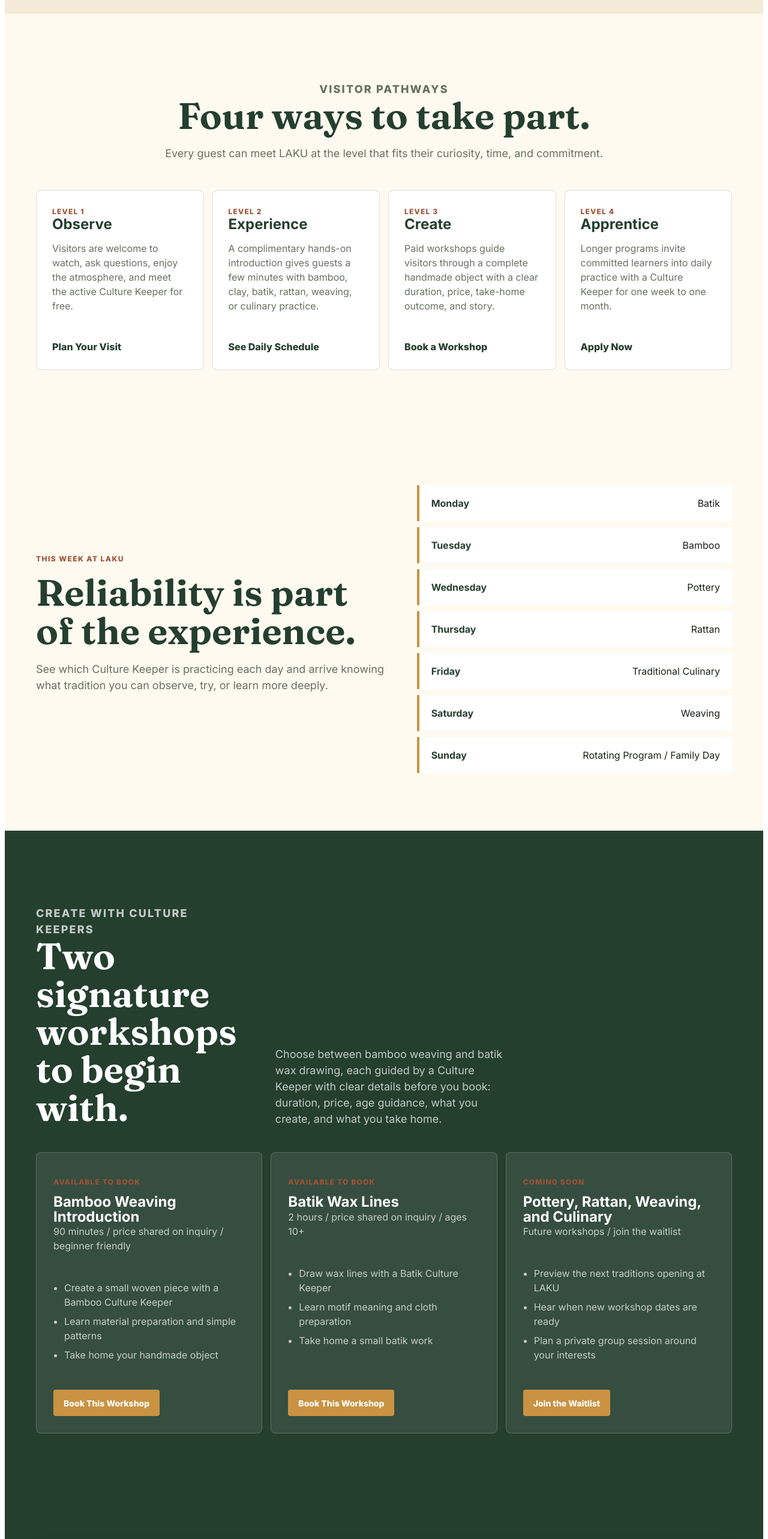
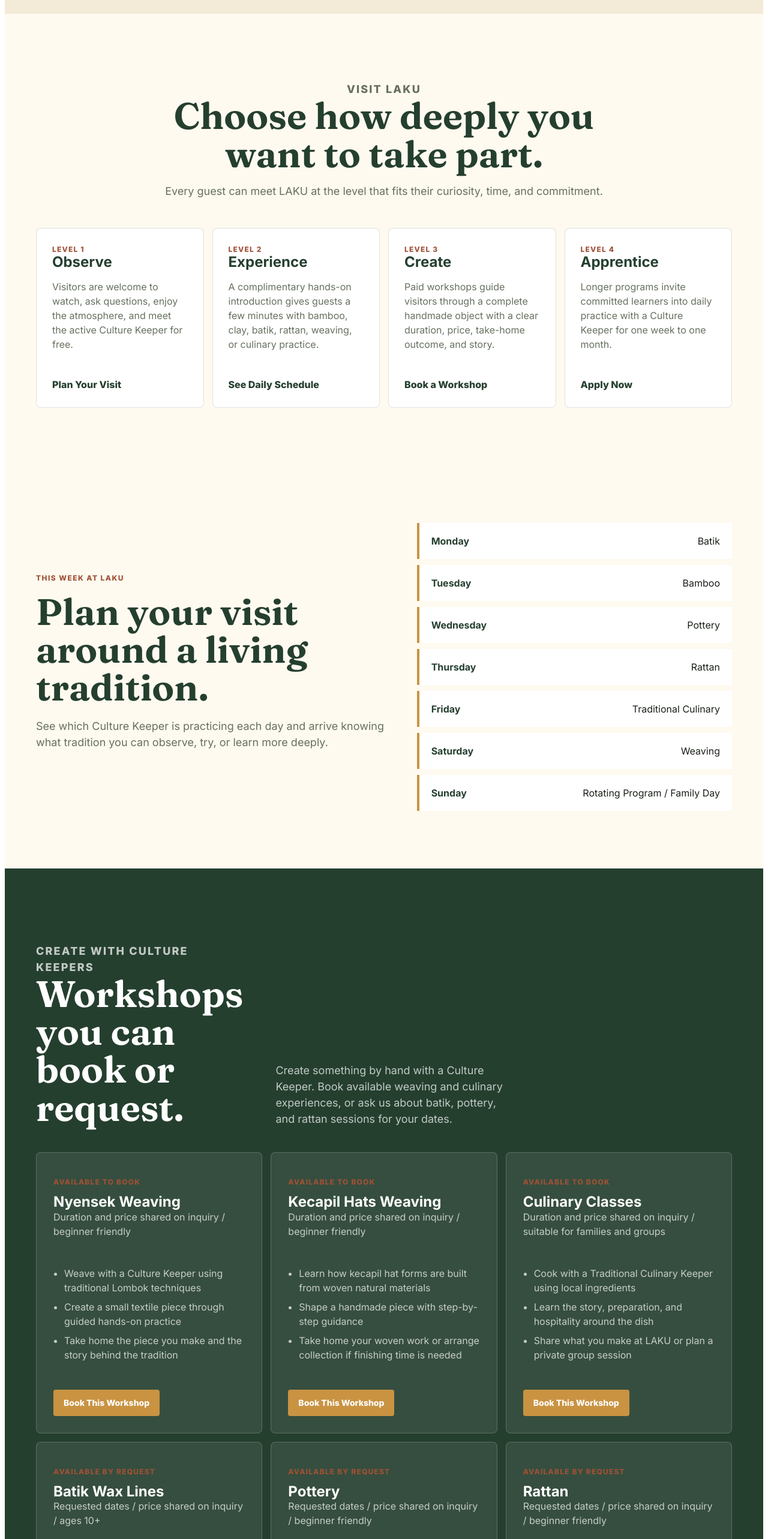
Before and after one commit to jasurhasanov/lakuculture-site, a Nuxt app: page / in a window 1280 px wide. Shown: the part 1640-4206 px from the top of the page at 60% size. Built offline with nearby package versions, Linux system fonts and the light colour scheme.

Commit message:
Revise LAKU workshop copy

```diff
--- a/pages/index.vue
+++ b/pages/index.vue
@@ -68,8 +68,8 @@
       <section id="visit" class="pathway-section">
         <div class="shell">
           <div class="section-head centered">
-            <p class="eyebrow">Visitor pathways</p>
-            <h2>Four ways to take part.</h2>
+            <p class="eyebrow">Visit LAKU</p>
+            <h2>Choose how deeply you want to take part.</h2>
             <p>
               Every guest can meet LAKU at the level that fits their curiosity, time,
               and commitment.
@@ -91,7 +91,7 @@
         <div class="shell split">
           <div>
             <p class="eyebrow dark-text">This week at LAKU</p>
-            <h2>Reliability is part of the experience.</h2>
+            <h2>Plan your visit around a living tradition.</h2>
             <p class="section-copy">
               See which Culture Keeper is practicing each day and arrive knowing what
               tradition you can observe, try, or learn more deeply.
@@ -111,12 +111,12 @@
           <div class="section-head values-head">
             <div>
               <p class="eyebrow">Create with Culture Keepers</p>
-              <h2>Two signature workshops to begin with.</h2>
+              <h2>Workshops you can book or request.</h2>
             </div>
             <p>
-              Choose between bamboo weaving and batik wax drawing, each guided by a
-              Culture Keeper with clear details before you book: duration, price, age
-              guidance, what you create, and what you take home.
+              Create something by hand with a Culture Keeper. Book available weaving
+              and culinary experiences, or ask us about batik, pottery, and rattan
+              sessions for your dates.
             </p>
           </div>
 
@@ -218,12 +218,12 @@
       <section id="inquiry" class="inquiry-section">
         <div class="shell inquiry-grid">
           <div>
-            <p class="eyebrow">Start here</p>
+            <p class="eyebrow">Plan with us</p>
             <h2>Tell us what you want to experience.</h2>
             <p>
               Ask about workshops, apprenticeships, group visits, handmade products,
-              commissions, or custom cultural programs. The LAKU team will follow up
-              with details and availability.
+              commissions, or custom cultural programs. Share your dates and group
+              details, and the LAKU team will follow up with availability.
             </p>
           </div>
 
@@ -315,9 +315,12 @@ const schedule = [
 ]
 
 const workshops = [
-  { status: 'Available to book', title: 'Bamboo Weaving Introduction', meta: '90 minutes / price shared on inquiry / beginner friendly', points: ['Create a small woven piece with a Bamboo Culture Keeper', 'Learn material preparation and simple patterns', 'Take home your handmade object'], cta: 'Book This Workshop' },
-  { status: 'Available to book', title: 'Batik Wax Lines', meta: '2 hours / price shared on inquiry / ages 10+', points: ['Draw wax lines with a Batik Culture Keeper', 'Learn motif meaning and cloth preparation', 'Take home a small batik work'], cta: 'Book This Workshop' },
-  { status: 'Coming soon', title: 'Pottery, Rattan, Weaving, and Culinary', meta: 'Future workshops / join the waitlist', points: ['Preview the next traditions opening at LAKU', 'Hear when new workshop dates are ready', 'Plan a private group session around your interests'], cta: 'Join the Waitlist' }
+  { status: 'Available to book', title: 'Nyensek Weaving', meta: 'Duration and price shared on inquiry / beginner friendly', points: ['Weave with a Culture Keeper using traditional Lombok techniques', 'Create a small textile piece through guided hands-on practice', 'Take home the piece you make and the story behind the tradition'], cta: 'Book This Workshop' },
+  { status: 'Available to book', title: 'Kecapil Hats Weaving', meta: 'Duration and price shared on inquiry / beginner friendly', points: ['Learn how kecapil hat forms are built from woven natural materials', 'Shape a handmade piece with step-by-step guidance', 'Take home your woven work or arrange collection if finishing time is needed'], cta: 'Book This Workshop' },
+  { status: 'Available to book', title: 'Culinary Classes', meta: 'Duration and price shared on inquiry / suitable for families and groups', points: ['Cook with a Traditional Culinary Keeper using local ingredients', 'Learn the story, preparation, and hospitality around the dish', 'Share what you make at LAKU or plan a private group session'], cta: 'Book This Workshop' },
+  { status: 'Available by request', title: 'Batik Wax Lines', meta: 'Requested dates / price shared on inquiry / ages 10+', points: ['Draw wax lines with a Batik Culture Keeper', 'Learn motif meaning and cloth preparation', 'Take home a small batik work'], cta: 'Request This Workshop' },
+  { status: 'Available by request', title: 'Pottery', meta: 'Requested dates / price shared on inquiry / beginner friendly', points: ['Shape clay with a Pottery Culture Keeper', 'Learn basic form, texture, and hand-building techniques', 'Take home your piece or arrange collection after drying and firing'], cta: 'Request This Workshop' },
+  { status: 'Available by request', title: 'Rattan', meta: 'Requested dates / price shared on inquiry / beginner friendly', points: ['Work with rattan patterns guided by a Culture Keeper', 'Practice simple weaving structures and material handling', 'Take home a handmade woven object'], cta: 'Request This Workshop' }
 ]
 
 const programs = ['1 week', '2 weeks', '3 weeks', '1 month']
```
